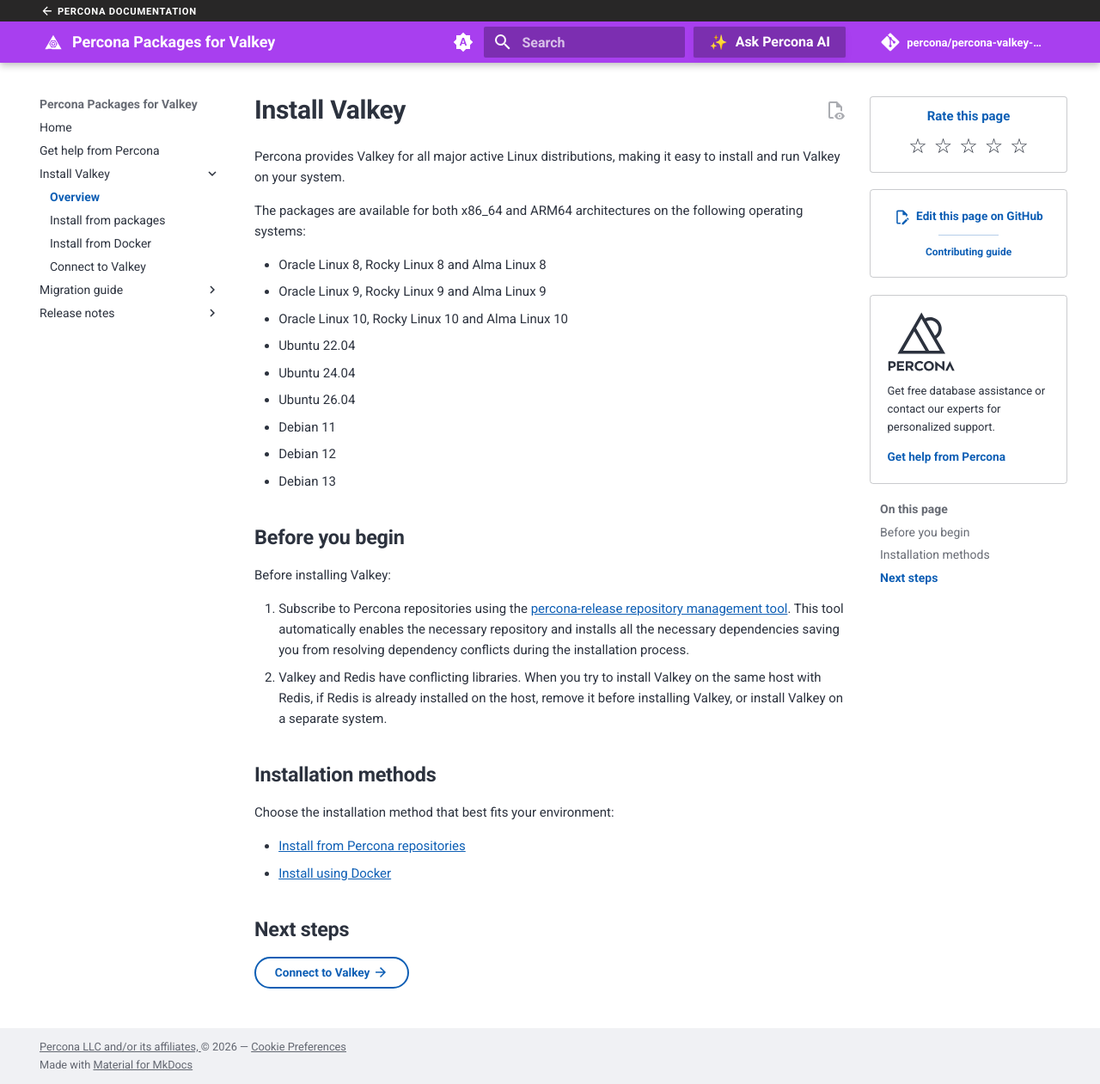
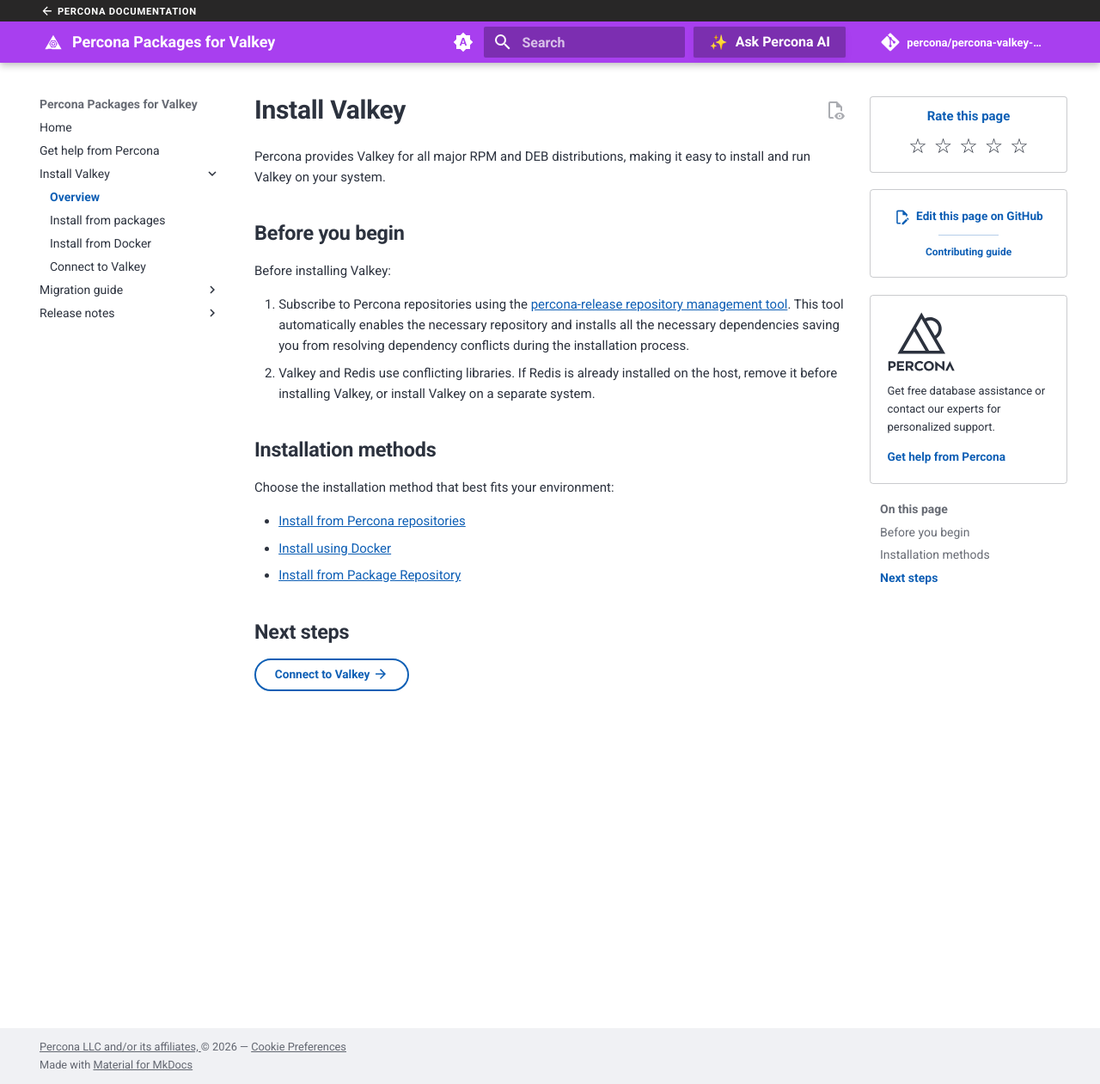
Before and after one commit to percona/percona-valkey-doc, an MkDocs documentation site: the page built from docs/installation/installation.md, in a window 1280 px wide and 1261 px high. Shown: the whole window at 86% size. Built offline with MkDocs 1.6.1 and Material for MkDocs 9.7.7, drawn with Linux system fonts in a browser that asks for light colours; nearby versions of some CDN libraries; some web fonts are replaced; comment, search, counter and statistics services are not loaded.

Commit message:
Refresh install docs and add repo guide
Updated the installation docs to mention Docker alongside package installs, added a dedicated package repository installation page, and clarified repository conflict guidance. This also fixes Docker command examples, improves command prompts in examples, and corrects wording and example output in the migration guide.

Signed-off-by: Dragos Andriciuc <andriciucdragos@protonmail.com>

```diff
--- a/docs/installation/installation.md
+++ b/docs/installation/installation.md
@@ -1,25 +1,13 @@
 # Install Valkey
 
-Percona provides Valkey for all major active Linux distributions, making it easy to install and run Valkey on your system.
-
-The packages are available for both x86_64 and ARM64 architectures on the following operating systems:
-
-* Oracle Linux 8, Rocky Linux 8 and Alma Linux 8
-* Oracle Linux 9, Rocky Linux 9 and Alma Linux 9
-* Oracle Linux 10, Rocky Linux 10 and Alma Linux 10
-* Ubuntu 22.04
-* Ubuntu 24.04
-* Ubuntu 26.04
-* Debian 11
-* Debian 12
-* Debian 13
+Percona provides Valkey for all major RPM and DEB distributions, making it easy to install and run Valkey on your system.
 
 ## Before you begin
 
 Before installing Valkey:
 
 1. Subscribe to Percona repositories using the [percona-release repository management tool](https://docs.percona.com/percona-software-repositories/index.html). This tool automatically enables the necessary repository and installs all the necessary dependencies saving you from resolving dependency conflicts during the installation process.
-2. Valkey and Redis have conflicting libraries. When you try to install Valkey on the same host with Redis, if Redis is already installed on the host, remove it before installing Valkey, or install Valkey on a separate system.
+2. Valkey and Redis use conflicting libraries. If Redis is already installed on the host, remove it before installing Valkey, or install Valkey on a separate system.
 
 ## Installation methods
 
@@ -27,6 +15,7 @@ Choose the installation method that best fits your environment:
 
 * [Install from Percona repositories](install-package.md)
 * [Install using Docker](install-docker.md)
+* [Install from Package Repository](install-repo-pack.md)
 
 ## Next steps
 
```
Also changed, not shown: docs/index.md (+1 -1 lines), docs/installation/connect.md (+6 -2 lines), docs/installation/install-docker.md (+4 -4 lines), docs/installation/install-repo-pack.md (added, +7 -0 lines), docs/migration-guide/migration.md (+4 -4 lines).
